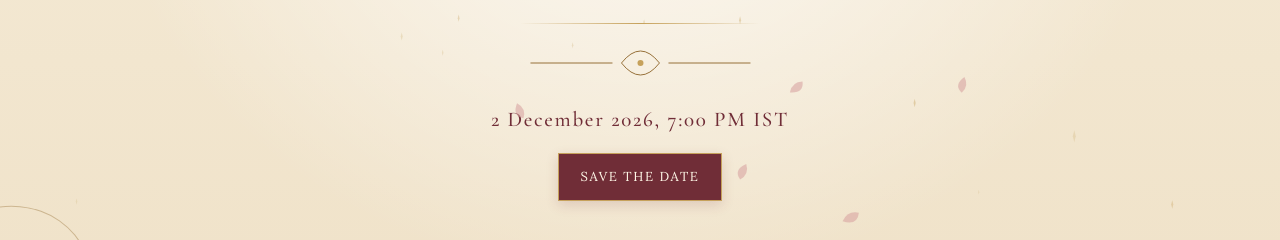
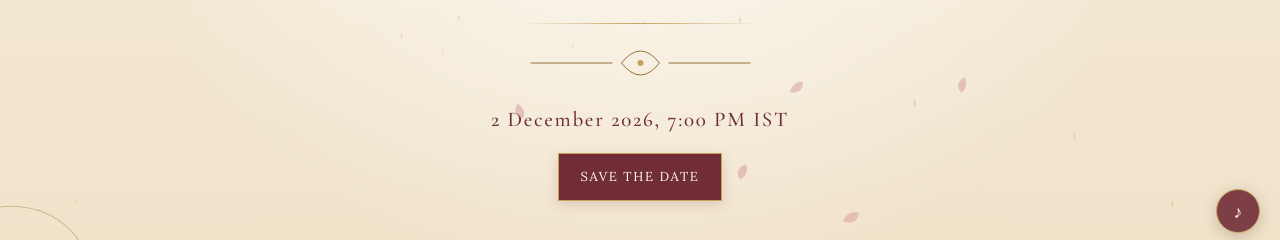
Before and after one commit to guptaanurag25/wedding-invitation, a plain HTML site: page index.html in a window 1280 px wide. Both pictures are taken after a click on the button "A&M". Shown: the part 547-787 px from the top of the page. Drawn offline with nearby package versions, Linux system fonts and the light colour scheme.

Commit message:
Added Background Music.

```diff
--- a/index.html
+++ b/index.html
@@ -204,9 +204,46 @@ main,.site-footer{position:relative;z-index:3}
  .reveal{opacity:1!important;transform:none!important}
  #effects{display:none!important}
 }
+
+#music-toggle {
+  position: fixed;
+  bottom: calc(20px + var(--safe-bottom));
+  right: 20px;
+  z-index: 70;
+  width: 44px;
+  height: 44px;
+  border-radius: 50%;
+  border: 1px solid var(--gold);
+  background: rgba(112, 45, 55, 0.9);
+  color: #fff8e8;
+  font-size: 18px;
+  display: none; /* Hidden until the envelope is opened */
+  place-items: center;
+  box-shadow: 0 4px 14px rgba(89, 58, 34, 0.25);
+  transition: transform 0.25s, opacity 0.25s;
+}
+#music-toggle.visible {
+  display: grid;
+}
+#music-toggle.muted {
+  opacity: 0.55;
+  text-decoration: line-through;
+}
+
 </style>
 </head>
 <body class="locked">
+
+<!-- Background Music -->
+<audio id="bg-music" loop preload="auto">
+  <source src="audio/wedding_invitation_audio.mp3" type="audio/mpeg">
+</audio>
+
+<!-- Floating Mute/Unmute Button -->
+<button id="music-toggle" aria-label="Toggle background music" title="Toggle Music">
+  ♪
+</button>
+
 <div class="paper-grain" aria-hidden="true"></div>
 <canvas id="effects" aria-hidden="true"></canvas>
 
@@ -433,11 +470,37 @@ main,.site-footer{position:relative;z-index:3}
    dot.style.left="50%";dot.style.top="50%";dot.style.setProperty("--x",Math.cos(a)*r+"px");dot.style.setProperty("--y",Math.sin(a)*r+"px");holder.appendChild(dot);
   }
  }
+
+const bgMusic = document.getElementById("bg-music");
+const musicBtn = document.getElementById("music-toggle");
+bgMusic.volume = 0.45; // Keeps volume gentle and pleasant
+
  function openInvite(){
   if(opened)return;opened=true;burst();seal.style.boxShadow="0 0 35px 14px rgba(198,161,91,.8)";
   opening.classList.add("opened");
+
+// Start background music on user tap
+  bgMusic.play().then(() => {
+    musicBtn.classList.add("visible");
+  }).catch(() => {
+    // Shows button muted if browser still blocks playback
+    musicBtn.classList.add("visible", "muted");
+  });
+
   setTimeout(()=>{document.body.classList.remove("locked");opening.setAttribute("aria-hidden","true");startEffects();},950);
  }
+
+// Toggle play/pause when guest taps the floating button
+musicBtn.addEventListener("click", () => {
+  if (bgMusic.paused) {
+    bgMusic.play();
+    musicBtn.classList.remove("muted");
+  } else {
+    bgMusic.pause();
+    musicBtn.classList.add("muted");
+  }
+});
+
  seal.addEventListener("click",openInvite);
  opening.addEventListener("click",e=>{if(e.target===opening||e.target.classList.contains("opening-card"))openInvite()});
  opening.addEventListener("keydown",e=>{if(e.key==="Enter"||e.key===" "){e.preventDefault();openInvite()}});
```
Also changed, not shown: 1 other file.
